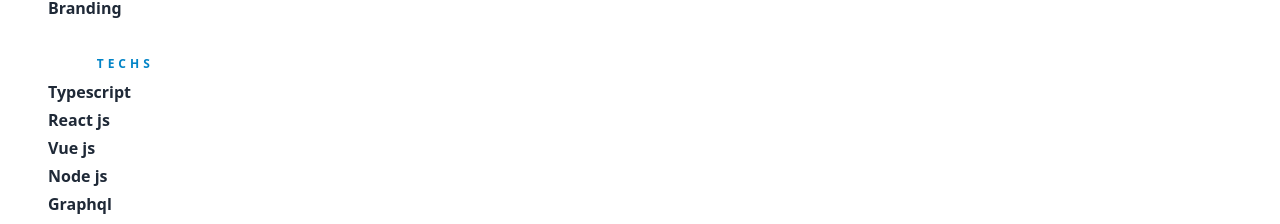
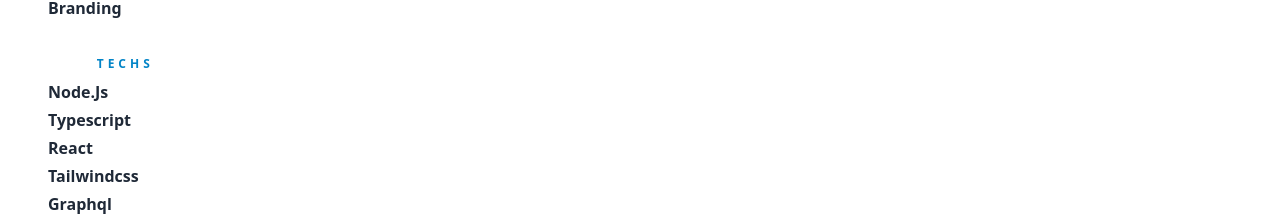
Before and after one commit to thearian/thearian, a Next.js app: page / in a window 1280 px wide. Shown: the part 570-794 px from the top of the page. Built offline with nearby package versions, Linux system fonts and the light colour scheme.

Commit message:
impl: Techs as a hook

```diff
--- a/components/HintItem/index.tsx
+++ b/components/HintItem/index.tsx
@@ -9,7 +9,7 @@
 const HintItem: NextPage<Props> = ({ children, activated }) => {
   return (
     <div className={
-        `flex items-center px-2 py-0.5 transition-color hover:bg-gray-100 hover:text-gray-700 font-semibold rounded ${activated ? 'text-sky-500 font-bold' : ''}`
+        `flex capitalize items-center px-2 py-0.5 transition-color hover:bg-gray-100 hover:text-gray-700 font-semibold rounded ${activated ? 'text-sky-500 font-bold' : ''}`
     }>
       { children }
     </div>
--- a/components/SideNav/index.tsx
+++ b/components/SideNav/index.tsx
@@ -3,12 +3,14 @@
 import styles from '../../styles/SideNav.module.css'
 import {ITag, SocialSkills, Titles} from '../../public/tags'
 import {IExperience} from '../@types'
+import {experiences, getExperiencedTechs} from '../../public/resume'
 
 interface Props {
   focus?: IExperience | null
 }
 
 const SideNav: NextPage<Props> = ({ focus }) => {
+  const techs = getExperiencedTechs(experiences)
   const focusTitles = focus?.tags
 
   const matchAny = (item: ITag, list?: ITag[]): boolean => {
@@ -40,13 +42,9 @@
           <div className={styles.badge}>
             <span> Techs </span>
           </div>
-          <HintItem> Typescript </HintItem>
-          <HintItem> React js </HintItem>
-          <HintItem> Vue js </HintItem>
-          <HintItem> Node js </HintItem>
-          <HintItem> Graphql </HintItem>
-          <HintItem> Mongo db </HintItem>
-          <HintItem> Postgresql </HintItem>
+          { techs.map(tech =>
+            <HintItem key={tech}> { tech } </HintItem>
+          ) }
         </div>
       </div>
     </div>
--- a/public/resume.ts
+++ b/public/resume.ts
@@ -72,3 +72,20 @@
     ]
   },
 ]
+
+export function getExperiencedTechs (experiences: IExperience[]): string[] {
+  interface SotringHashList {
+    [key: string]: number
+  }
+
+  const hashList: SotringHashList = {}
+
+  experiences.forEach(job => job.techs.forEach(tech => {
+    if (tech in hashList) hashList[tech] ++
+    else hashList[tech] = 1
+  }))
+
+  return Object.entries(hashList)
+    .sort((a, b) => b[1] - a[1])
+    .map(hashItem => hashItem[0].replaceAll("dot", "."))
+}
```
